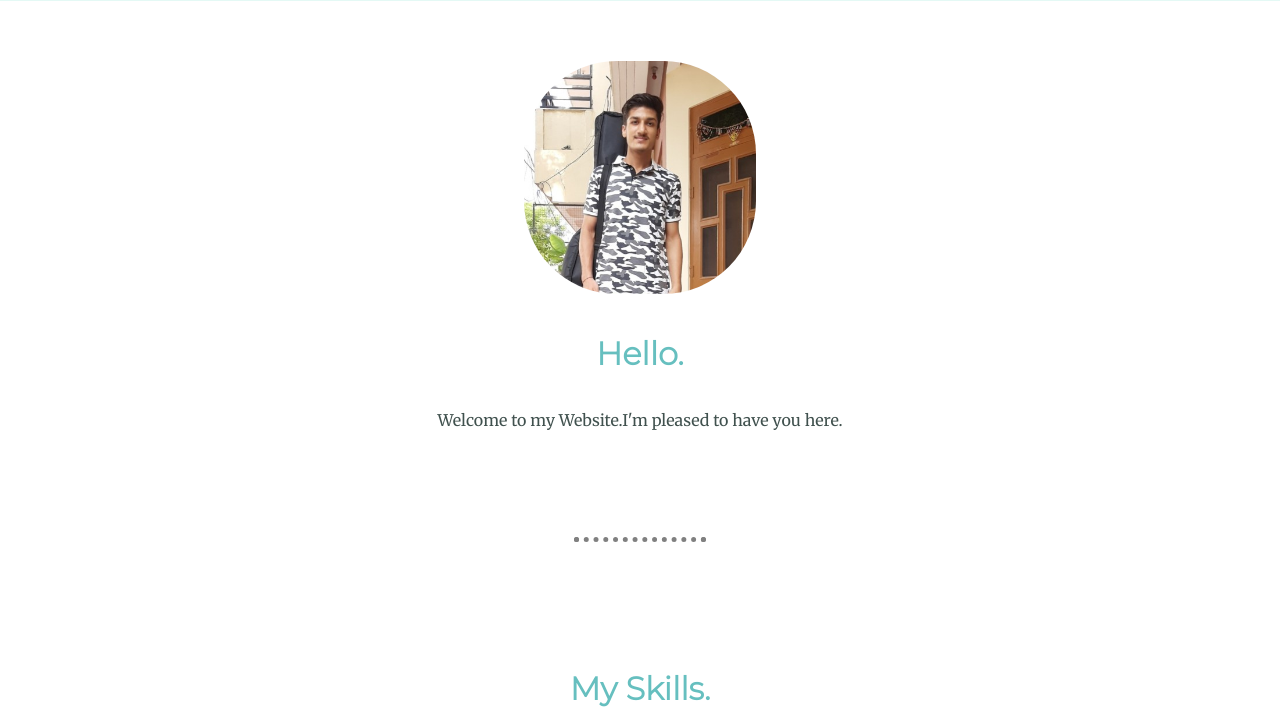
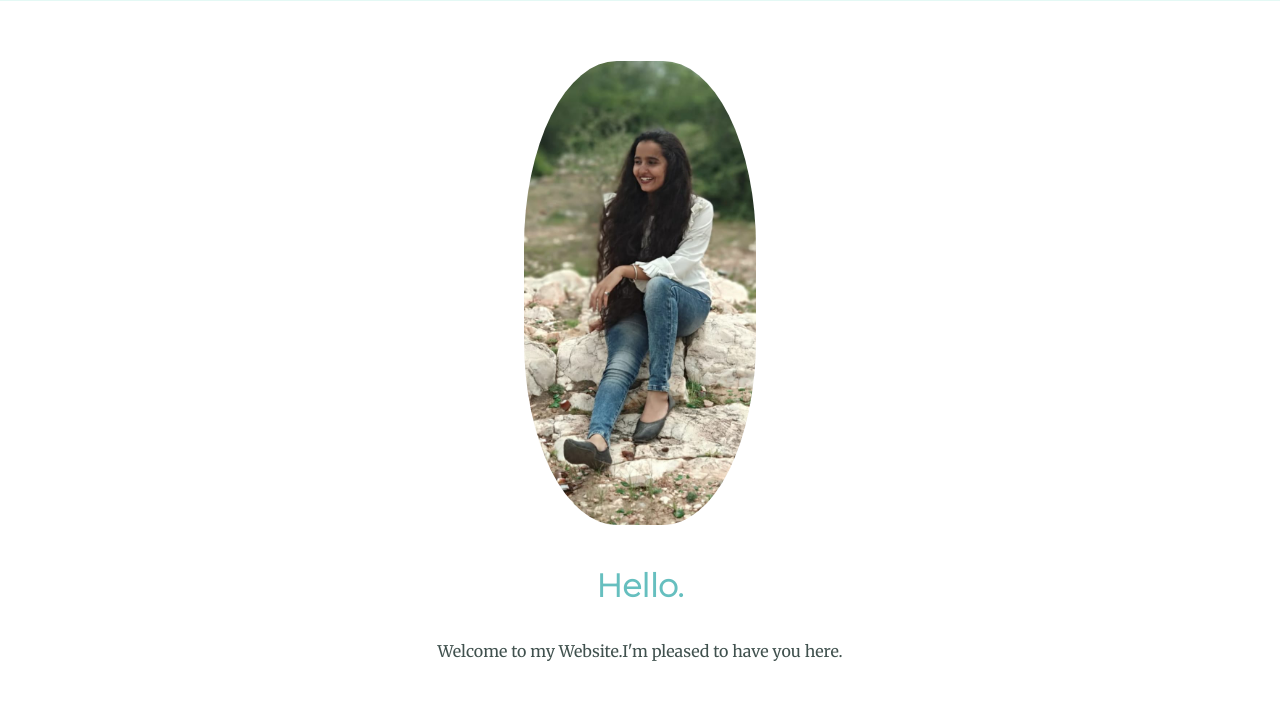
Before and after one commit to Arpitapareek/MyPage, a plain HTML site: page index.html in a window 1280 px wide. Shown: the part 732-1454 px from the top of the page. Drawn offline with Linux system fonts and the light colour scheme.

Commit message:
Update index.html

```diff
--- a/index.html
+++ b/index.html
@@ -23,7 +23,7 @@
     </div>
     <div class="middle-container">
       <div class="profile">
-        <img id="myimg" src="images/aman.jpg" alt="">
+        <img id="myimg" src="images/arpita.jpg" alt="">
         <h2>Hello.</h2>
         <p>Welcome to my Website.I'm pleased to have you here.</p>
       </div>
```
